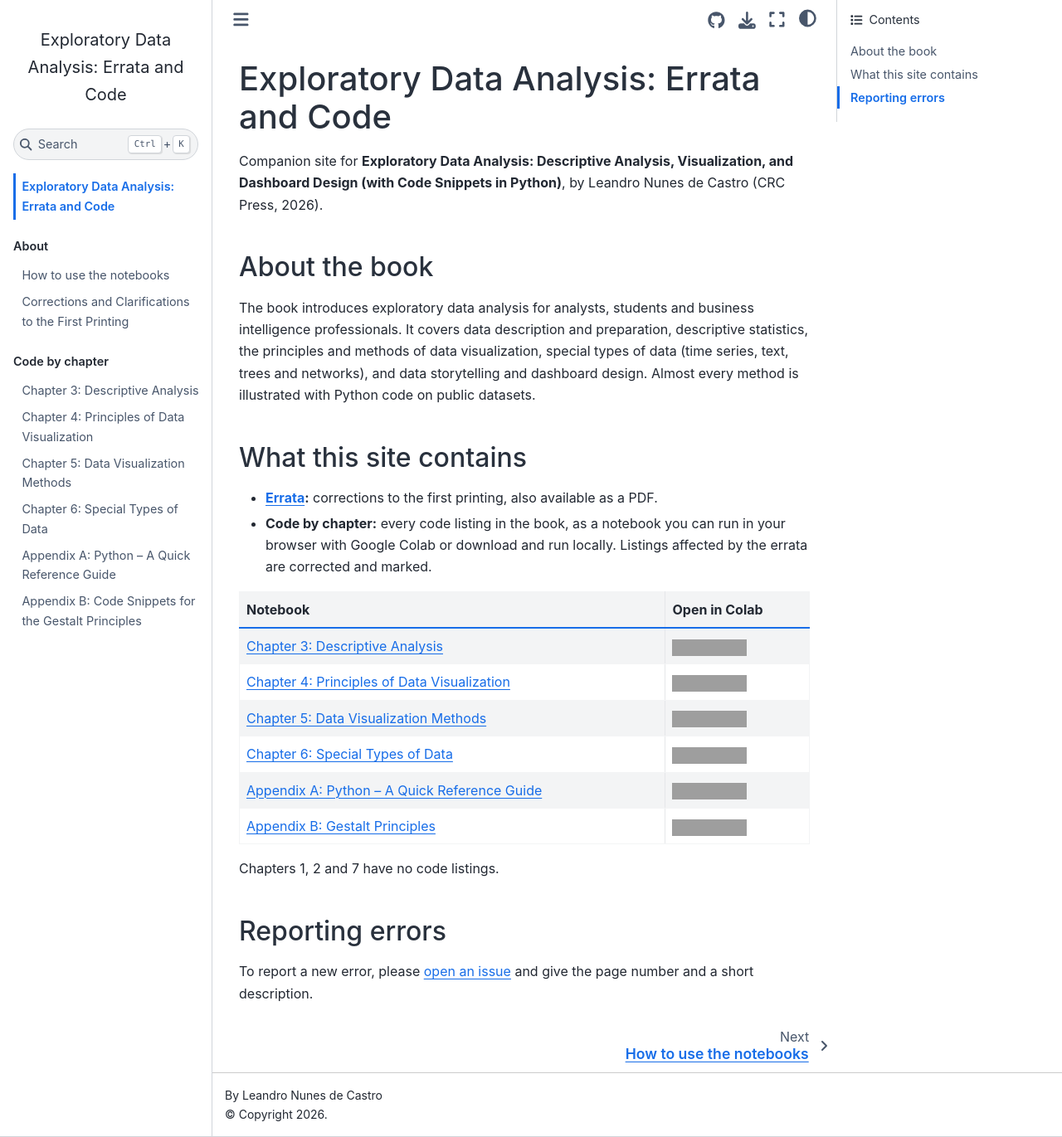
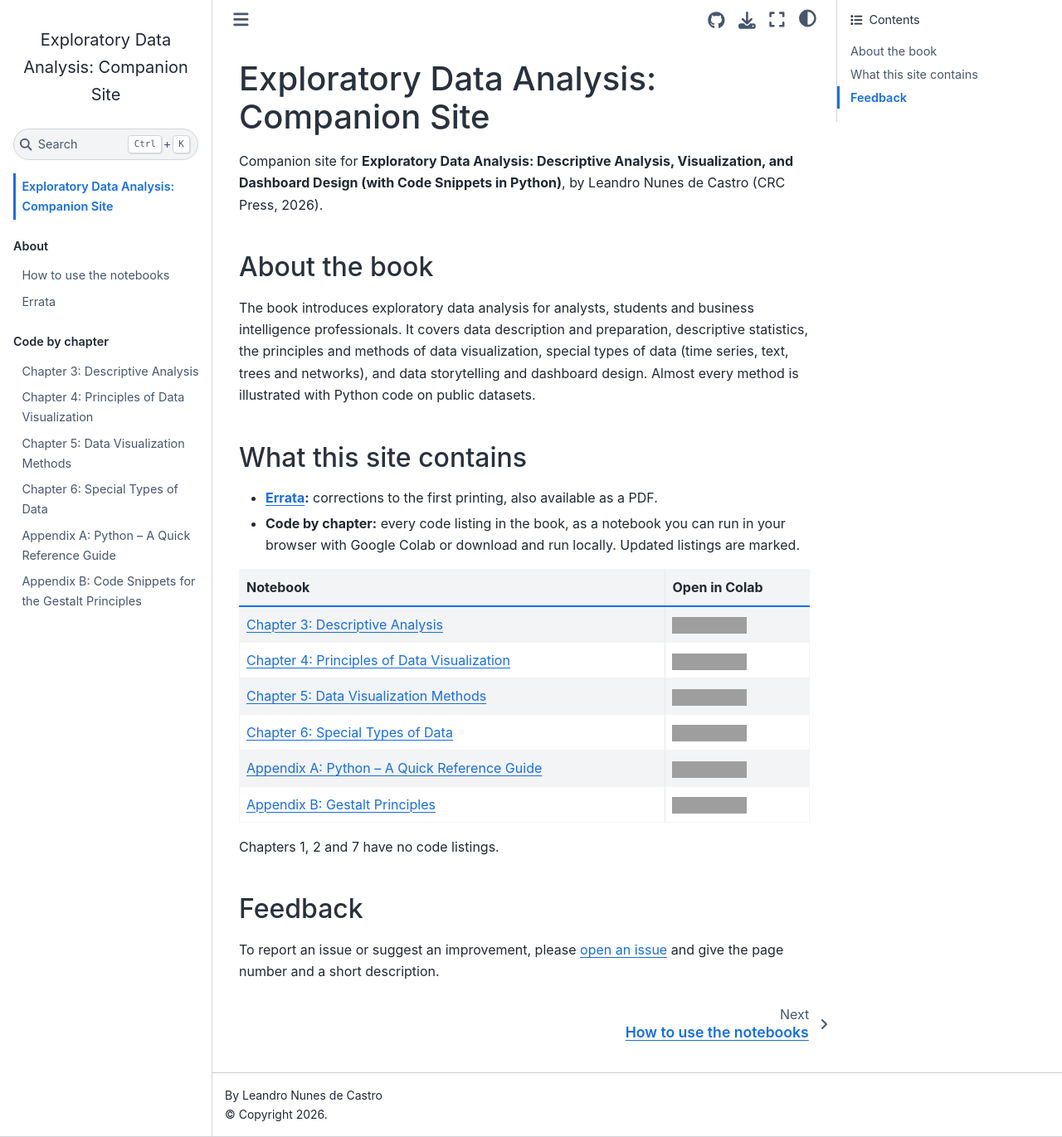
Before and after one commit to lndecastro/EDA-Book, a Jupyter Book: the page built from book/intro.md, in a window 1280 px wide and 1371 px high. Shown: the whole window at 83% size. Built offline with Jupyter Book 1.0.4 settings and Sphinx 7.4.7 and the Sphinx Book theme 1.1.4, drawn with Linux system fonts in a browser that asks for light colours; grey boxes are pictures that could not be loaded.

Commit message:
Update 1.2

```diff
--- a/README.md
+++ b/README.md
@@ -1,6 +1,6 @@
-# Exploratory Data Analysis: Errata and Code
+# Exploratory Data Analysis: Companion Site
 
-Errata and runnable code for **Exploratory Data Analysis: Descriptive Analysis, Visualization, and Dashboard Design (with Code Snippets in Python)**, by Leandro Nunes de Castro (CRC Press, 2026).
+Companion site with runnable code and updates for **Exploratory Data Analysis: Descriptive Analysis, Visualization, and Dashboard Design (with Code Snippets in Python)**, by Leandro Nunes de Castro (CRC Press, 2026).
 
 - Website: https://lndecastro.github.io/EDA-Book
 - Errata (PDF): [`book/EDA_Book_Errata.pdf`](book/EDA_Book_Errata.pdf)
@@ -15,6 +15,6 @@ jupyter-book build book
 
 The site is published to GitHub Pages by the workflow in `.github/workflows/deploy.yml` on every push to `main`.
 
-## Reporting errors
+## Feedback
 
-Please [open an issue](https://github.com/lndecastro/EDA-Book/issues) with the page number and a short description.
+To report an issue or suggest an improvement, please [open an issue](https://github.com/lndecastro/EDA-Book/issues) with the page number and a short description.
--- a/book/_config.yml
+++ b/book/_config.yml
@@ -1,4 +1,4 @@
-title: "Exploratory Data Analysis: Errata and Code"
+title: "Exploratory Data Analysis: Companion Site"
 author: Leandro Nunes de Castro
 copyright: "2026"
 logo: ""
--- a/book/errata.md
+++ b/book/errata.md
@@ -1,8 +1,8 @@
-# Corrections and Clarifications to the First Printing
+# Errata
 
 **Version 1.2, November 2026.** Applies to the first printing. Page numbers refer to the printed book.
 
-{download}`Download the corrections and clarification file as a PDF <EDA_Book_Errata.pdf>`
+{download}`Download the errata as a PDF <EDA_Book_Errata.pdf>`
 
 There are 68 entries in five categories. Within each category the entries are in page order; the IDs (E01–E68) follow the page order of the whole list and are used in the notebooks, where each corrected listing is marked with its ID.
 
--- a/book/intro.md
+++ b/book/intro.md
@@ -1,4 +1,4 @@
-# Exploratory Data Analysis: Errata and Code
+# Exploratory Data Analysis: Companion Site
 
 Companion site for **Exploratory Data Analysis: Descriptive Analysis, Visualization, and Dashboard Design (with Code Snippets in Python)**, by Leandro Nunes de Castro (CRC Press, 2026).
 
@@ -9,7 +9,7 @@ The book introduces exploratory data analysis for analysts, students and busines
 ## What this site contains
 
 - **[Errata](errata.md):** corrections to the first printing, also available as a PDF.
-- **Code by chapter:** every code listing in the book, as a notebook you can run in your browser with Google Colab or download and run locally. Listings affected by the errata are corrected and marked.
+- **Code by chapter:** every code listing in the book, as a notebook you can run in your browser with Google Colab or download and run locally. Updated listings are marked.
 
 | Notebook | Open in Colab |
 |---|---|
@@ -22,6 +22,6 @@ The book introduces exploratory data analysis for analysts, students and busines
 
 Chapters 1, 2 and 7 have no code listings.
 
-## Reporting errors
+## Feedback
 
-To report a new error, please [open an issue](https://github.com/lndecastro/EDA-Book/issues) and give the page number and a short description.
+To report an issue or suggest an improvement, please [open an issue](https://github.com/lndecastro/EDA-Book/issues) and give the page number and a short description.
```
